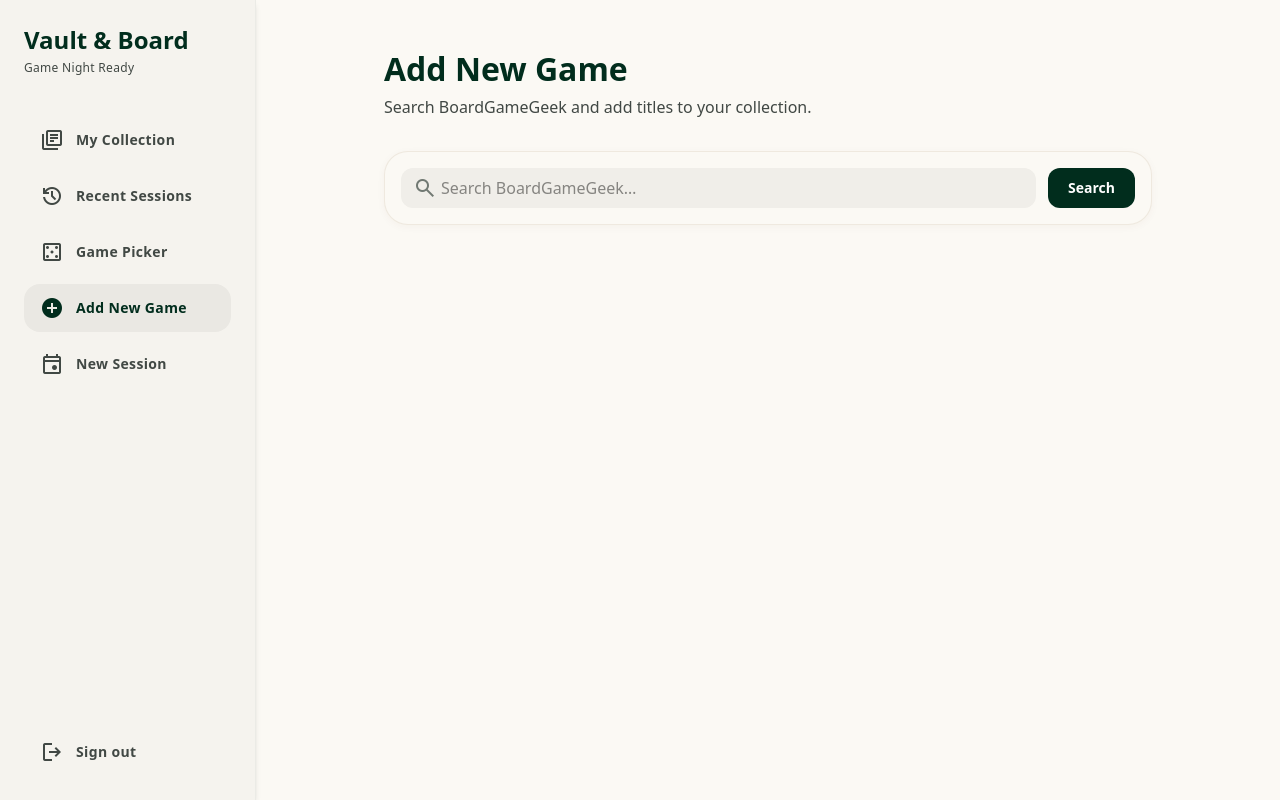
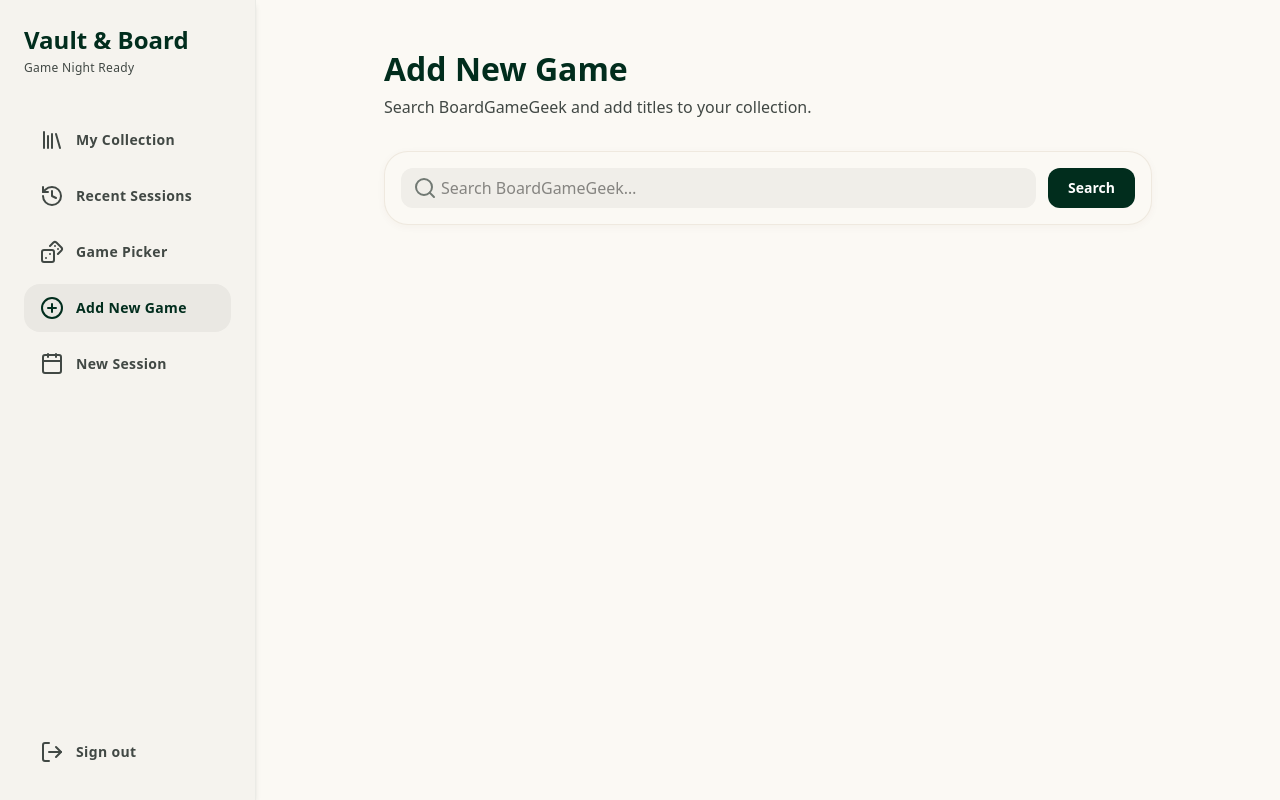
Before and after one commit to DigasMC/boardgames, a Next.js app: page /games/add in a window 1280 px wide. Built offline with nearby package versions, Linux system fonts and the light colour scheme.

Commit message:
Better icons

```diff
--- a/package.json
+++ b/package.json
@@ -9,10 +9,10 @@
     "lint": "next lint"
   },
   "dependencies": {
-    "@heroicons/react": "^2.2.0",
     "@supabase/ssr": "^0.12.7",
     "@supabase/supabase-js": "^2.116.0",
     "fast-xml-parser": "^5.11.1",
+    "lucide-react": "^1.47.0",
     "next": "^15.5.7",
     "react": "^19.0.0",
     "react-dom": "^19.0.0"
--- a/src/app/(app)/games/add/page.tsx
+++ b/src/app/(app)/games/add/page.tsx
@@ -2,6 +2,7 @@
 
 import { FormEvent, useState } from "react";
 import { useRouter } from "next/navigation";
+import { Dices, Search } from "lucide-react";
 import type { BggSearchResult } from "@/types/database";
 
 function SearchResultThumb({
@@ -28,7 +29,7 @@ function SearchResultThumb({
         />
       ) : (
         <div className="flex h-full w-full items-center justify-center text-outline">
-          <span className="material-symbols-outlined">casino</span>
+          <Dices className="size-6" />
         </div>
       )}
     </div>
@@ -95,9 +96,7 @@ export default function AddGamePage() {
 
       <form onSubmit={onSearch} className="card-shadow mb-6 flex gap-3 rounded-xl border border-secondary/10 bg-surface p-4">
         <div className="relative flex-1">
-          <span className="material-symbols-outlined absolute left-3 top-1/2 -translate-y-1/2 text-outline">
-            search
-          </span>
+          <Search className="absolute left-3 top-1/2 size-6 -translate-y-1/2 text-outline" />
           <input
             value={query}
             onChange={(e) => setQuery(e.target.value)}
--- a/src/app/(app)/picker/page.tsx
+++ b/src/app/(app)/picker/page.tsx
@@ -2,6 +2,7 @@
 
 import { useEffect, useState } from "react";
 import { useRouter } from "next/navigation";
+import { Dices } from "lucide-react";
 import type { CollectionGame } from "@/types/database";
 import {
   CollectionFilters,
@@ -68,7 +69,7 @@ export default function PickerPage() {
           onClick={pickRandom}
           className="flex items-center gap-2 rounded-md bg-accent px-4 py-2 text-sm font-bold text-white"
         >
-          <span className="material-symbols-outlined filled">casino</span>
+          <Dices className="size-6" />
           Random from filters ({candidates.length})
         </button>
         {picked && (
--- a/src/app/(app)/sessions/[id]/page.tsx
+++ b/src/app/(app)/sessions/[id]/page.tsx
@@ -2,6 +2,7 @@
 
 import { FormEvent, useEffect, useState } from "react";
 import { useParams, useRouter } from "next/navigation";
+import { Trash2 } from "lucide-react";
 import type { Game, GameSession, SessionPlayer, SessionScore } from "@/types/database";
 
 type SessionDetail = GameSession & {
@@ -141,7 +142,7 @@ export default function SessionDetailPage() {
           disabled={deleting}
           className="flex items-center gap-2 rounded-lg border border-error/30 bg-error-container px-4 py-2 text-sm font-bold text-on-error-container disabled:opacity-60"
         >
-          <span className="material-symbols-outlined text-[18px]">delete</span>
+          <Trash2 className="size-[18px]" />
           {deleting ? "Deleting…" : "Delete session"}
         </button>
       </div>
--- a/src/app/globals.css
+++ b/src/app/globals.css
@@ -79,24 +79,3 @@ body {
   box-shadow: 0 8px 16px 0 rgba(100, 63, 25, 0.08);
   transform: translateY(-2px);
 }
-
-.material-symbols-outlined {
-  font-family: "Material Symbols Outlined", sans-serif;
-  font-weight: normal;
-  font-style: normal;
-  font-size: 24px;
-  line-height: 1;
-  letter-spacing: normal;
-  text-transform: none;
-  display: inline-block;
-  white-space: nowrap;
-  word-wrap: normal;
-  direction: ltr;
-  font-variation-settings: "FILL" 0, "wght" 400, "GRAD" 0, "opsz" 24;
-  vertical-align: middle;
-  -webkit-font-smoothing: antialiased;
-}
-
-.material-symbols-outlined.filled {
-  font-variation-settings: "FILL" 1, "wght" 400, "GRAD" 0, "opsz" 24;
-}
--- a/src/app/layout.tsx
+++ b/src/app/layout.tsx
@@ -26,12 +26,6 @@ export default function RootLayout({
 }) {
   return (
     <html lang="en" suppressHydrationWarning>
-      <head>
-        <link
-          rel="stylesheet"
-          href="https://fonts.googleapis.com/css2?family=Material+Symbols+Outlined:opsz,wght,FILL,GRAD@24,400,0,0&display=swap"
-        />
-      </head>
       <body
         className={`${sourceSerif.variable} ${hanken.variable} min-h-screen antialiased`}
         suppressHydrationWarning
--- a/src/components/CollectionView.tsx
+++ b/src/components/CollectionView.tsx
@@ -3,6 +3,7 @@
 import { useEffect, useMemo, useState } from "react";
 import Link from "next/link";
 import { useRouter } from "next/navigation";
+import { Dices, Search, SlidersHorizontal, X } from "lucide-react";
 import type { CollectionGame } from "@/types/database";
 import { GameCard } from "@/components/GameCard";
 import {
@@ -125,9 +126,7 @@ export function CollectionView({ games }: { games: CollectionGame[] }) {
       <div className="sticky top-16 z-40 -mx-4 mb-6 border-b border-outline-variant/10 bg-background/95 px-4 py-3 backdrop-blur-sm md:top-0 md:-mx-12 md:px-12">
         <div className="flex w-full flex-wrap items-center gap-3">
           <div className="relative min-w-[10rem] flex-1 md:max-w-xs">
-            <span className="material-symbols-outlined absolute left-3 top-1/2 -translate-y-1/2 text-outline">
-              search
-            </span>
+            <Search className="absolute left-3 top-1/2 size-6 -translate-y-1/2 text-outline" />
             <input
               className="w-full rounded-md border-none bg-surface-container py-2 pl-10 pr-4 text-on-surface shadow-inner placeholder:text-outline focus:ring-1 focus:ring-primary"
               placeholder="Search collection..."
@@ -146,7 +145,7 @@ export function CollectionView({ games }: { games: CollectionGame[] }) {
             aria-haspopup="dialog"
             aria-expanded={filtersOpen}
           >
-            <span className="material-symbols-outlined text-[20px]">tune</span>
+            <SlidersHorizontal className="size-5" />
             <span className="hidden md:inline">Filters</span>
             {activeFilterCount > 0 && (
               <span className="rounded-full bg-primary-container px-2 py-0.5 text-xs text-on-primary-container">
@@ -160,7 +159,7 @@ export function CollectionView({ games }: { games: CollectionGame[] }) {
             className="flex items-center gap-2 rounded-md bg-accent px-3 py-2 text-sm font-bold tracking-wide text-white shadow-sm transition-opacity hover:opacity-90 md:px-4"
             aria-label="Random Game"
           >
-            <span className="material-symbols-outlined filled">casino</span>
+            <Dices className="size-6" />
             <span className="hidden md:inline">Random Game</span>
           </button>
         </div>
@@ -259,7 +258,7 @@ export function CollectionView({ games }: { games: CollectionGame[] }) {
                 aria-label="Close filters"
                 className="rounded-lg p-1 text-on-surface-variant transition-colors hover:bg-surface-container-high"
               >
-                <span className="material-symbols-outlined">close</span>
+                <X className="size-6" />
               </button>
             </div>
             <div className="px-6 py-5">
--- a/src/components/GameDetails.tsx
+++ b/src/components/GameDetails.tsx
@@ -3,6 +3,7 @@
 import { useState } from "react";
 import Link from "next/link";
 import { useRouter } from "next/navigation";
+import { Hourglass, Play, Trash2, Users } from "lucide-react";
 import type { CollectionGame } from "@/types/database";
 import { GameTags } from "@/components/GameTags";
 import { RatingBadge } from "@/components/RatingBadge";
@@ -26,18 +27,18 @@ function weightLabel(weight: number | null): string {
 function WeightPips({ weight }: { weight: number | null }) {
   const filled = weight ? Math.min(5, Math.max(1, Math.round(weight))) : 0;
   return (
-    <div className="flex items-center gap-1">
-      {Array.from({ length: 5 }).map((_, i) => (
-        <span
-          key={i}
-          className={`material-symbols-outlined text-sm ${
-            i < filled ? "filled text-secondary" : "text-outline-variant"
-          }`}
-        >
-          circle
-        </span>
-      ))}
-      <span className="ml-1 text-sm font-semibold tracking-wide text-on-surface-variant">
+    <div className="flex items-center gap-2">
+      <div className="flex items-center gap-1" aria-hidden>
+        {Array.from({ length: 5 }).map((_, i) => (
+          <span
+            key={i}
+            className={`inline-block size-2 rounded-full ${
+              i < filled ? "bg-current" : "border border-current opacity-40"
+            }`}
+          />
+        ))}
+      </div>
+      <span className="text-sm font-semibold tracking-wide leading-none">
         {weightLabel(weight)}
       </span>
     </div>
@@ -140,9 +141,7 @@ export function GameDetails({
                 disabled={removing}
                 className="ml-auto inline-flex shrink-0 items-center gap-1.5 rounded-md border border-secondary/20 px-3 py-1.5 text-sm font-medium text-on-surface-variant transition-colors hover:border-error/30 hover:bg-error-container/40 hover:text-error disabled:opacity-60"
               >
-                <span className="material-symbols-outlined !text-[18px] ![font-variation-settings:'FILL'_0,'wght'_400,'GRAD'_0,'opsz'_20]">
-                  delete
-                </span>
+                <Trash2 className="size-[18px]" />
                 Remove
               </button>
             </div>
@@ -158,16 +157,18 @@ export function GameDetails({
               {game.description || "No description available."}
             </p>
           </div>
-          <div className="flex flex-wrap items-center gap-6 border-t border-outline-variant/20 pt-4">
-            <div className="flex items-center gap-2 text-on-surface-variant">
-              <span className="material-symbols-outlined text-secondary">group</span>
-              <span className="text-sm font-semibold tracking-wide">{players}</span>
+          <div className="flex flex-wrap items-center gap-6 border-t border-outline-variant/20 pt-4 text-on-surface-variant">
+            <div className="flex items-center gap-2">
+              <Users className="size-4 shrink-0" strokeWidth={1.75} aria-hidden />
+              <span className="text-sm font-semibold tracking-wide leading-none">
+                {players}
+              </span>
             </div>
-            <div className="flex items-center gap-2 text-on-surface-variant">
-              <span className="material-symbols-outlined text-secondary">
-                hourglass_empty
+            <div className="flex items-center gap-2">
+              <Hourglass className="size-4 shrink-0" strokeWidth={1.75} aria-hidden />
+              <span className="text-sm font-semibold tracking-wide leading-none">
+                {playtime}
               </span>
-              <span className="text-sm font-semibold tracking-wide">{playtime}</span>
             </div>
             <WeightPips weight={game.weight} />
           </div>
@@ -189,7 +190,7 @@ export function GameDetails({
               href={startHref}
               className="inline-flex items-center gap-2 rounded-lg bg-accent px-6 py-2 text-sm font-semibold tracking-wide text-white shadow-sm transition-opacity hover:opacity-90"
             >
-              <span className="material-symbols-outlined filled">play_arrow</span>
+              <Play className="size-6" fill="currentColor" />
               Start Game
             </Link>
           </div>
--- a/src/components/SessionHistoryCard.tsx
+++ b/src/components/SessionHistoryCard.tsx
@@ -3,6 +3,7 @@
 import { useState } from "react";
 import Link from "next/link";
 import { useRouter } from "next/navigation";
+import { Trash2 } from "lucide-react";
 import type { Game, GameSession, SessionPlayer } from "@/types/database";
 
 export type SessionHistoryRow = GameSession & {
@@ -64,7 +65,8 @@ export function SessionHistoryCard({ session }: { session: SessionHistoryRow })
           aria-label={`Delete session ${session.title}`}
           className="absolute right-3 top-3 z-10 flex h-8 w-8 items-center justify-center rounded border border-secondary/20 bg-background/90 text-on-surface-variant backdrop-blur-sm transition-opacity hover:text-error disabled:opacity-60"
         >
-          <span className="material-symbols-outlined text-[18px]">delete</span>
+          <Trash2 className="size-[18px]" />
+
         </button>
         <Link
           href={`/sessions/${session.id}`}
--- a/src/components/Sidebar.tsx
+++ b/src/components/Sidebar.tsx
@@ -1,16 +1,31 @@
 "use client";
 
 import Link from "next/link";
-import { useEffect, useState } from "react";
+import { useEffect, useState, type ComponentType } from "react";
 import { usePathname, useRouter } from "next/navigation";
+import {
+  Calendar,
+  CirclePlus,
+  Dices,
+  History,
+  Library,
+  LogOut,
+  Menu,
+  X,
+  type LucideProps,
+} from "lucide-react";
 import { createClient } from "@/lib/supabase/client";
 
-const nav = [
-  { href: "/collection", label: "My Collection", icon: "library_books" },
-  { href: "/sessions", label: "Recent Sessions", icon: "history" },
-  { href: "/picker", label: "Game Picker", icon: "casino" },
-  { href: "/games/add", label: "Add New Game", icon: "add_circle" },
-  { href: "/sessions/new", label: "New Session", icon: "event" },
+const nav: {
+  href: string;
+  label: string;
+  icon: ComponentType<LucideProps>;
+}[] = [
+  { href: "/collection", label: "My Collection", icon: Library },
+  { href: "/sessions", label: "Recent Sessions", icon: History },
+  { href: "/picker", label: "Game Picker", icon: Dices },
+  { href: "/games/add", label: "Add New Game", icon: CirclePlus },
+  { href: "/sessions/new", label: "New Session", icon: Calendar },
 ];
 
 function isNavActive(pathname: string, href: string) {
@@ -61,7 +76,8 @@ function NavPanel({
             aria-label="Close menu"
             className="rounded-lg p-1 text-on-surface-variant transition-colors hover:bg-surface-container-high"
           >
-            <span className="material-symbols-outlined">close</span>
+            <X className="size-6" />
+
           </button>
         ) : null}
       </div>
@@ -69,6 +85,7 @@ function NavPanel({
       <div className="flex flex-1 flex-col gap-2">
         {nav.map((item) => {
           const active = isNavActive(pathname, item.href);
+          const Icon = item.icon;
           return (
             <Link
               key={item.href}
@@ -80,13 +97,7 @@ function NavPanel({
                   : "text-on-surface-variant hover:bg-surface-container-high/70"
               }`}
             >
-              <span
-                className={`material-symbols-outlined ${
-                  active ? "filled text-primary" : ""
-                }`}
-              >
-                {item.icon}
-              </span>
+              <Icon className={`size-6 ${active ? "text-primary" : ""}`} />
               {item.label}
             </Link>
           );
@@ -99,7 +110,8 @@ function NavPanel({
           onClick={onSignOut}
           className="flex w-full items-center gap-3 rounded-lg px-4 py-3 text-left text-sm font-semibold tracking-wide text-on-surface-variant transition-all hover:bg-surface-container-high"
         >
-          <span className="material-symbols-outlined">logout</span>
+          <LogOut className="size-6" />
+
           Sign out
         </button>
       </div>
@@ -163,7 +175,8 @@ export function Sidebar() {
             aria-expanded={open}
             className="rounded-lg p-1 text-on-surface-variant transition-colors hover:bg-surface-container-high"
           >
-            <span className="material-symbols-outlined">menu</span>
+            <Menu className="size-6" />
+
           </button>
         </div>
       </header>
```
Also changed, not shown: src/components/GameCard.tsx (+15 -15 lines), src/components/RatingBadge.tsx (+6 -9 lines), 1 other file (tests, documents, lock files or other folders).
